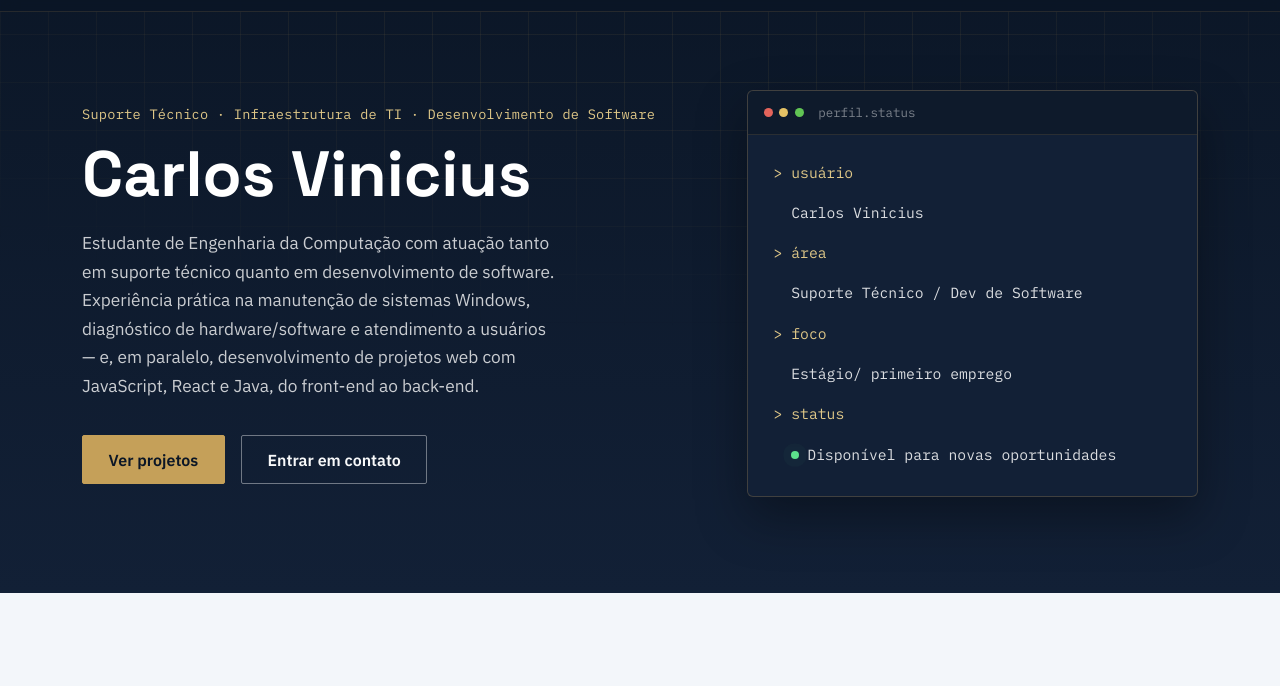
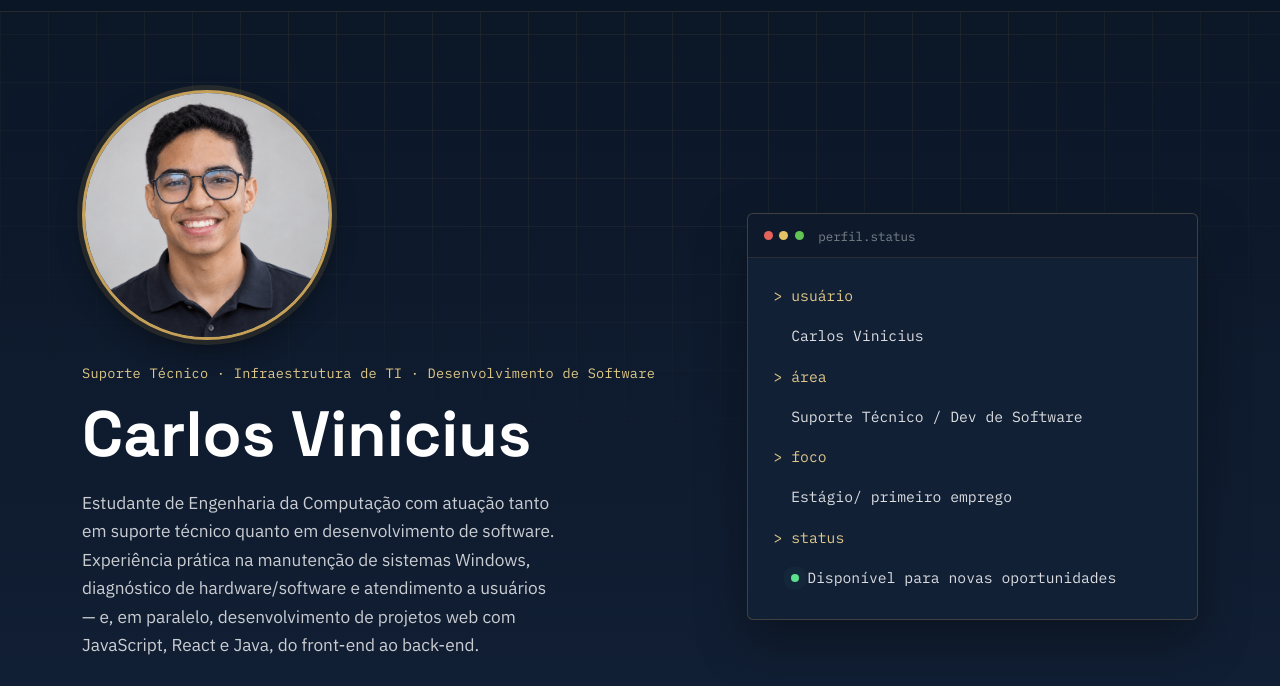
Before and after one commit to Carlos-Vinicius7/Portifolio, a plain HTML site: page index.html in a window 1280 px wide. Shown: the part 62-748 px from the top of the page. Drawn offline with nearby package versions, Linux system fonts and the light colour scheme.

Commit message:
adição da foto

```diff
--- a/css/style.css
+++ b/css/style.css
@@ -152,6 +152,19 @@ button:focus-visible {
   border-color: rgba(255, 255, 255, 0.4);
 }
 .hero-actions .btn-outline-light:hover { background-color: rgba(255, 255, 255, 0.08); border-color: var(--white); }
+
+/* --- Avatar circular no hero (acima do texto de apresentação) --- */
+.hero-photo {
+  display: block;
+  width: 250px;
+  height: 250px;
+  border-radius: 50%;
+  object-fit: cover;
+  background-color: var(--navy-900);
+  border: 3px solid var(--gold);
+  box-shadow: 0 0 0 5px rgba(197, 160, 89, 0.14), 0 10px 24px rgba(0, 0, 0, 0.4);
+  margin-bottom: 1.4rem;
+}
 
 /* --- Cartão "terminal" no hero --- */
 .id-card {
@@ -475,4 +488,5 @@ button:focus-visible {
   .hero { padding: 8rem 0 4rem; }
   .section { padding: 4.5rem 0; }
   #navMenu { background-color: var(--navy-950); padding: 1rem 0.5rem; margin-top: 0.6rem; border-radius: 6px; }
+  .hero-photo { width: 88px; height: 88px; }
 }
--- a/index.html
+++ b/index.html
@@ -45,6 +45,7 @@
     <div class="container hero-inner">
       <div class="row align-items-center gy-5">
         <div class="col-lg-7">
+          <img src="img/foto-perfil.png" alt="Foto de Carlos Vinicius" class="hero-photo">
           <p class="hero-role">Suporte Técnico · Infraestrutura de TI · Desenvolvimento de Software</p>
           <h1 class="hero-name">Carlos Vinicius</h1>
           <p class="hero-text">
```
Also changed, not shown: img/foto-perfil.png (added).
